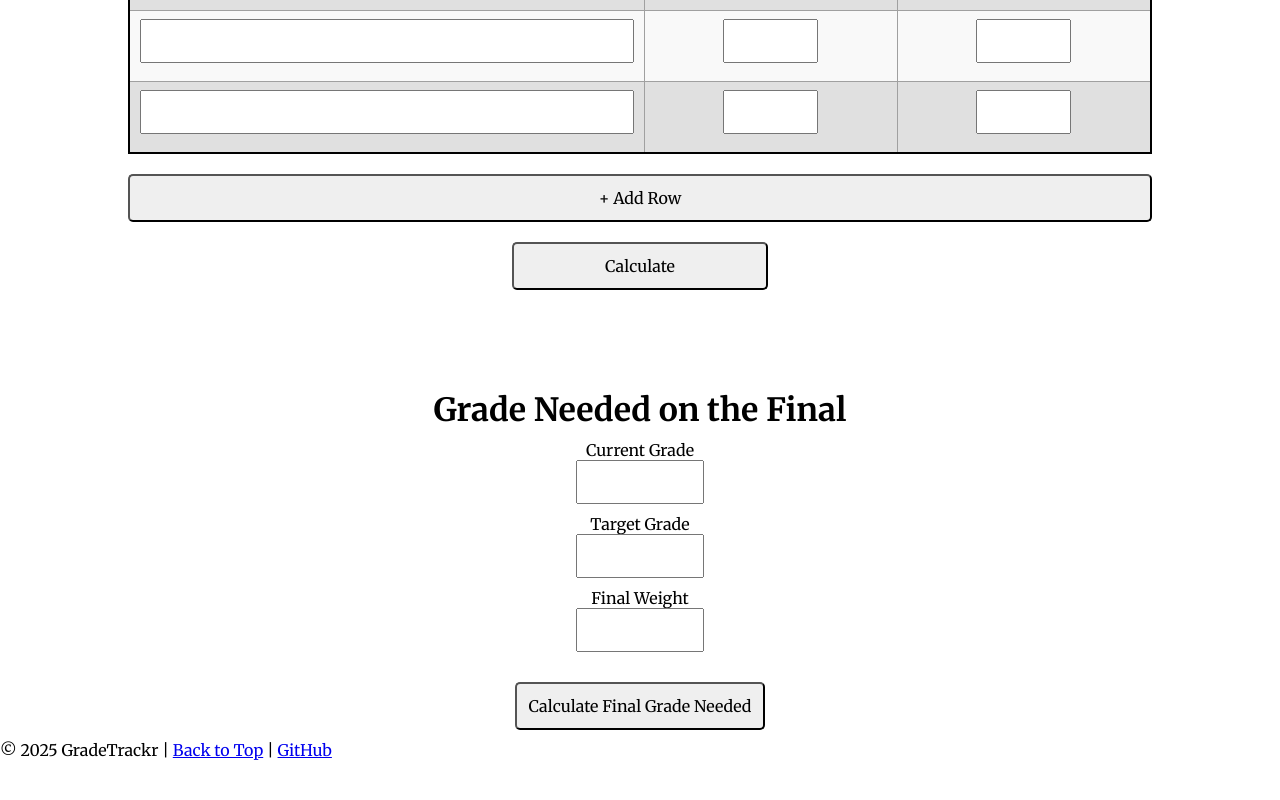
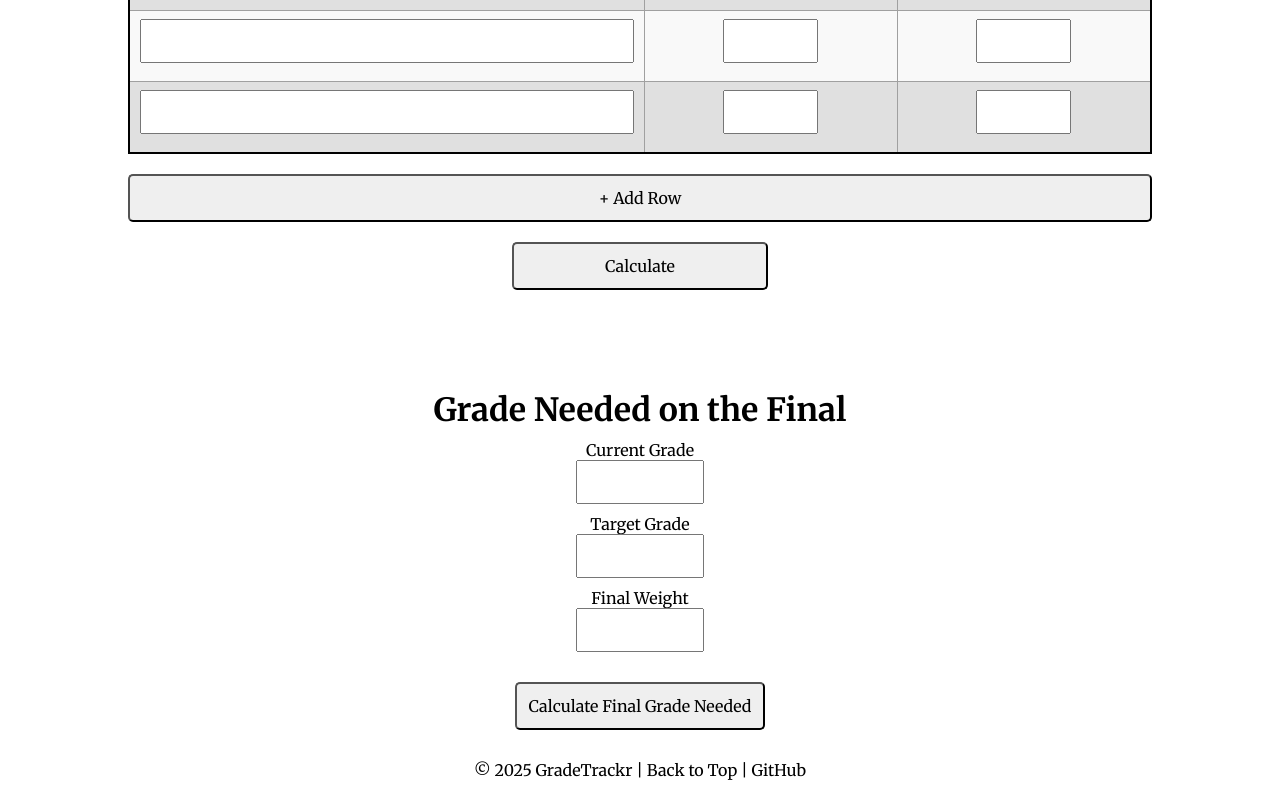
Before and after one commit to almshahnaz/gradetrackr, a plain HTML site: page index.html in a window 1280 px wide. Shown: the part 463-1263 px from the top of the page. Before the commit the page ends 1223 px from the top, so only its background shows below. Drawn offline with Linux system fonts and the light colour scheme.

Commit message:
fix styling

```diff
--- a/styles.css
+++ b/styles.css
@@ -286,6 +286,20 @@ width: 80%;
     font-size: 16px;
 }
 
+footer {
+    text-align: center;
+    margin: 20px;
+}
+
+footer a {
+    text-decoration: none;
+    color: black;
+}
+
+footer a:hover {
+    color: gray;
+}
+
 .merriweather-text {
     font-family: "Merriweather", serif;
     font-optical-sizing: auto;
```
